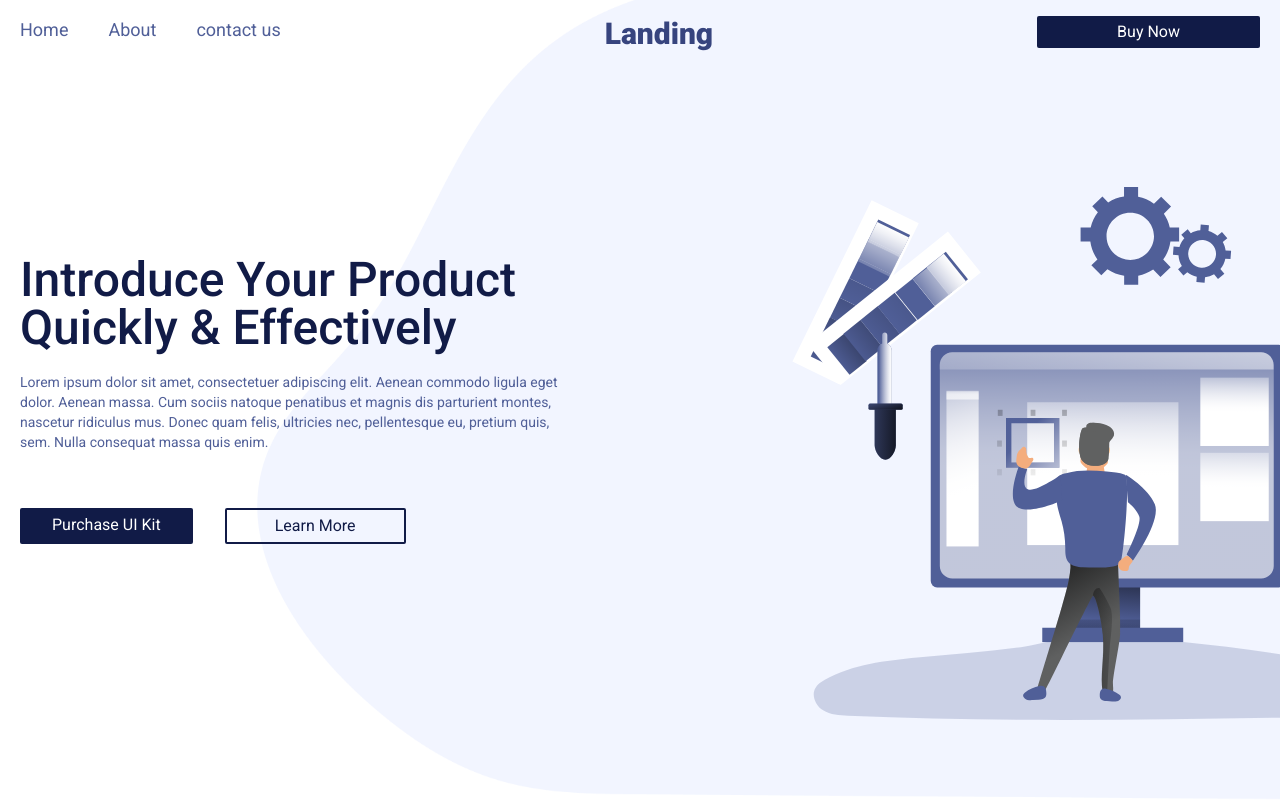
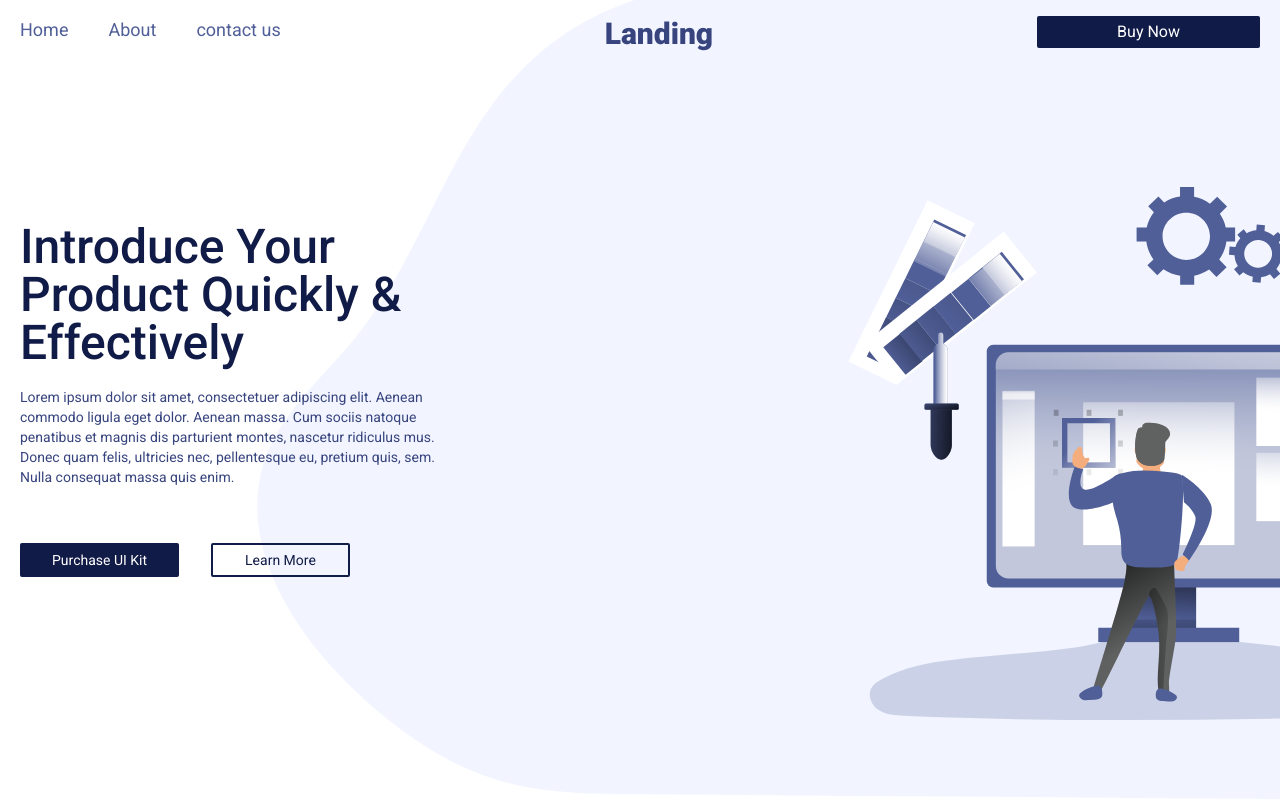
Before and after one commit to CarryUa/landing-page-traning, a Next.js app: page / in a window 1280 px wide. Built offline with nearby package versions, Linux system fonts and the light colour scheme.

Commit message:
Adding Hero Responsability

```diff
--- a/src/components/Hero/Hero.tsx
+++ b/src/components/Hero/Hero.tsx
@@ -8,18 +8,17 @@ export default function Hero() {
     <section className="flex relative items-center h-screen w-screen overflow-x-hidden">
       <Container>
         <HeroText />
-      </Container>
-
         <Image
-        className="-z-40 max-w-[80vw] h-full absolute right-0"
+          className="-z-40 max-w-[80vw] h-full absolute top-0 right-0"
           alt="background image"
           src={backgroundImage1}
         />
         <Image
-        className="h-2/3 absolute bottom-[10%] -right-14"
+          className="-z-40 md:z-0 h-2/3 opacity-80 md:opacity-100 absolute bottom-[10%] -right-28 "
           alt="background image"
           src={backgroundImage2}
         />
+      </Container>
     </section>
   );
 }
--- a/src/components/Hero/HeroText.tsx
+++ b/src/components/Hero/HeroText.tsx
@@ -3,12 +3,12 @@ import StandartButton from "../common/buttons/StandartButton";
 
 export default function HeroText() {
   return (
-    <div className="flex flex-col max-w-[540px] gap-14">
+    <div className="flex pt-12 flex-col max-w-[250px] md:max-w-[450px] md:pt-0 gap-14">
       <div className="flex flex-col gap-5">
-        <h2 className="text-standart_blue-800 text-5xl font-medium">
+        <h2 className="text-standart_blue-800 text-xl md:text-5xl font-medium">
           Introduce Your Product Quickly & Effectively
         </h2>
-        <p className="text-standart_blue-400 text-sm">
+        <p className="text-standart_blue-500 text-sm">
           Lorem ipsum dolor sit amet, consectetuer adipiscing elit. Aenean
           commodo ligula eget dolor. Aenean massa. Cum sociis natoque penatibus
           et magnis dis parturient montes, nascetur ridiculus mus. Donec quam
@@ -18,12 +18,15 @@ export default function HeroText() {
       </div>
       <div className="flex gap-8">
         <StandartButton
-          className="max-w-[190px] px-8 p-[5px]"
+          className="max-w-[190px] text-sm px-4 md:px-8 md:p-[5px] flex items-center text-nowrap"
           href="/shop/UIkit"
         >
           Purchase UI Kit
         </StandartButton>
-        <LearnMoreButton href="/shop/UIkit/learnMore">
+        <LearnMoreButton
+          href="/shop/UIkit/learnMore"
+          className="max-w-[190px] text-sm px-6 md:px-8 md:p-[5px] flex items-center text-nowrap"
+        >
           Learn More
         </LearnMoreButton>
       </div>
```
Lines whose indentation alone changed are shown as unchanged.
